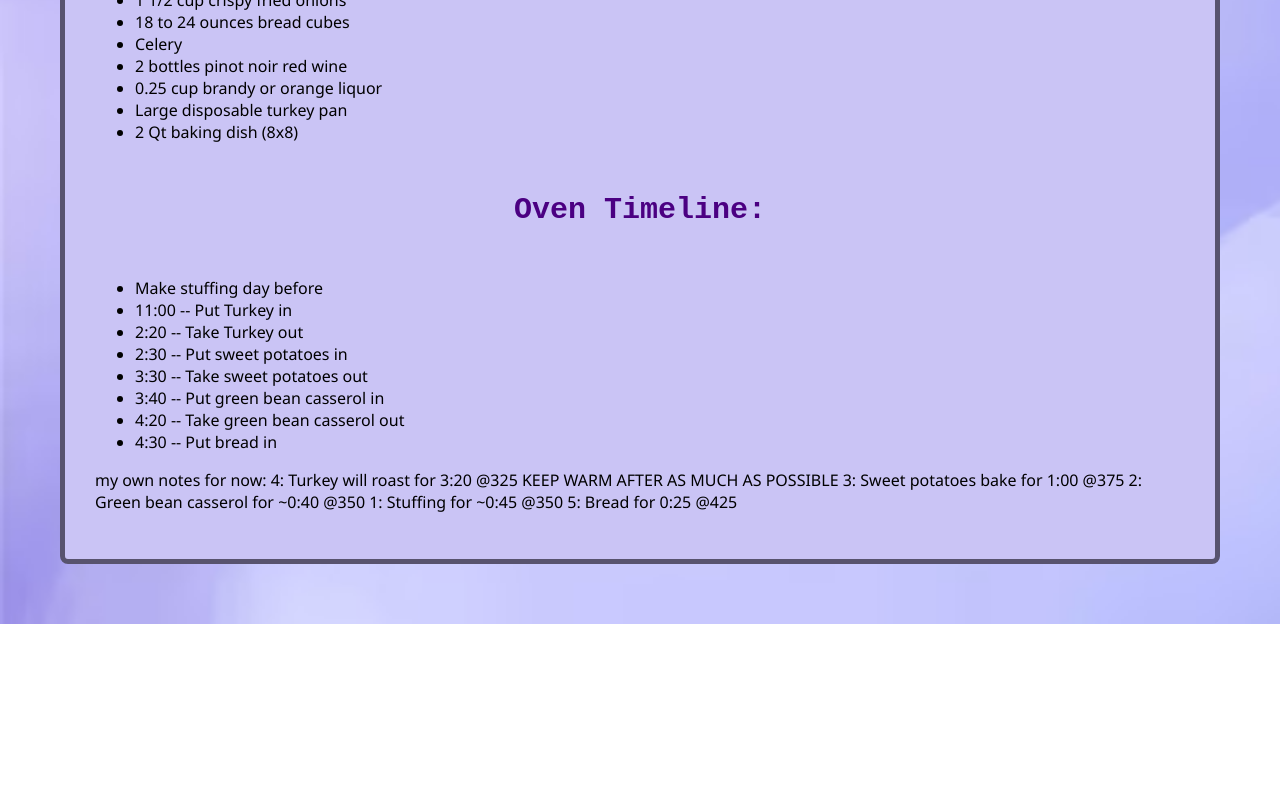
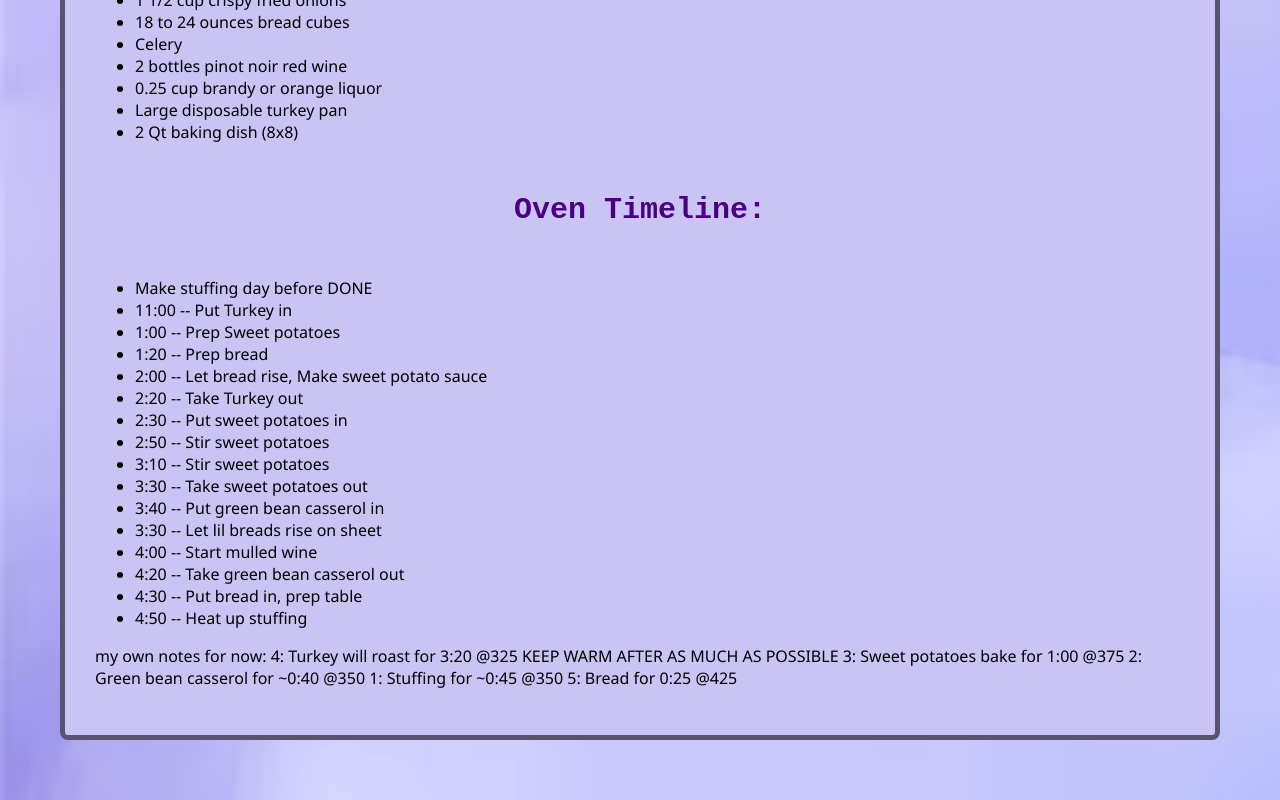
Before and after one commit to jenncompton1/Jenncompton1.github.io, a plain HTML site: page Thanksgiving.html in a window 1280 px wide. Shown: the part 980-1780 px from the top of the page. Before the commit the page ends 1604 px from the top, so only its background shows below. Drawn offline with Linux system fonts and the light colour scheme.

Commit message:
more detailed timeline

```diff
--- a/Thanksgiving.html
+++ b/Thanksgiving.html
@@ -57,14 +57,22 @@
 
             <h2>Oven Timeline:</h2>
             <ul>
-                <li>Make stuffing day before </li>
+                <li>Make stuffing day before DONE</li>
                 <li>11:00 -- Put Turkey in</li>
+                <li>1:00 -- Prep Sweet potatoes</li>
+                <li>1:20 -- Prep bread</li>
+                <li>2:00 -- Let bread rise, Make sweet potato sauce</li>
                 <li>2:20 -- Take Turkey out</li>
                 <li>2:30 -- Put sweet potatoes in</li>
+                <li>2:50 -- Stir sweet potatoes</li>
+                <li>3:10 -- Stir sweet potatoes</li>
                 <li>3:30 -- Take sweet potatoes out</li>
                 <li>3:40 -- Put green bean casserol in</li>
+                <li>3:30 -- Let lil breads rise on sheet</li>
+                <li>4:00 -- Start mulled wine</li>
                 <li>4:20 -- Take green bean casserol out</li>
-                <li>4:30 -- Put bread in</li>
+                <li>4:30 -- Put bread in, prep table</li>
+                <li>4:50 -- Heat up stuffing</li>
             </ul>
 
             <p>my own notes for now:
```
